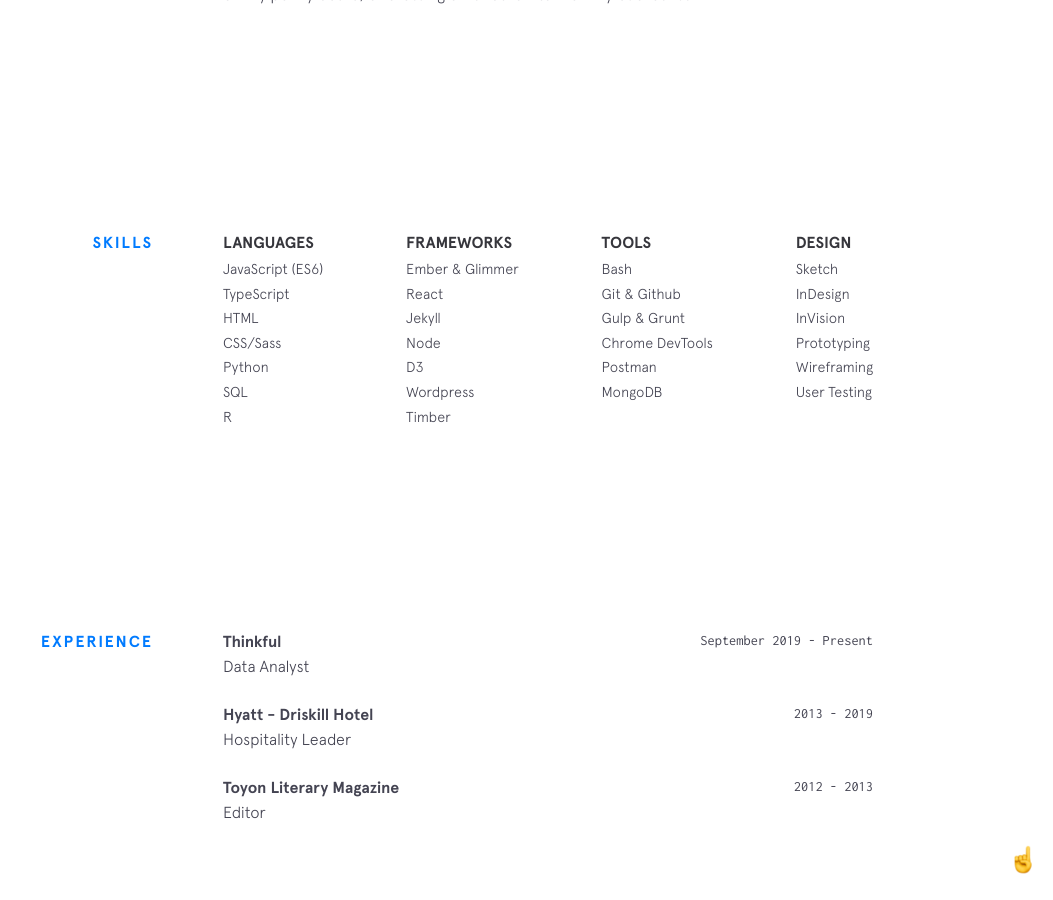
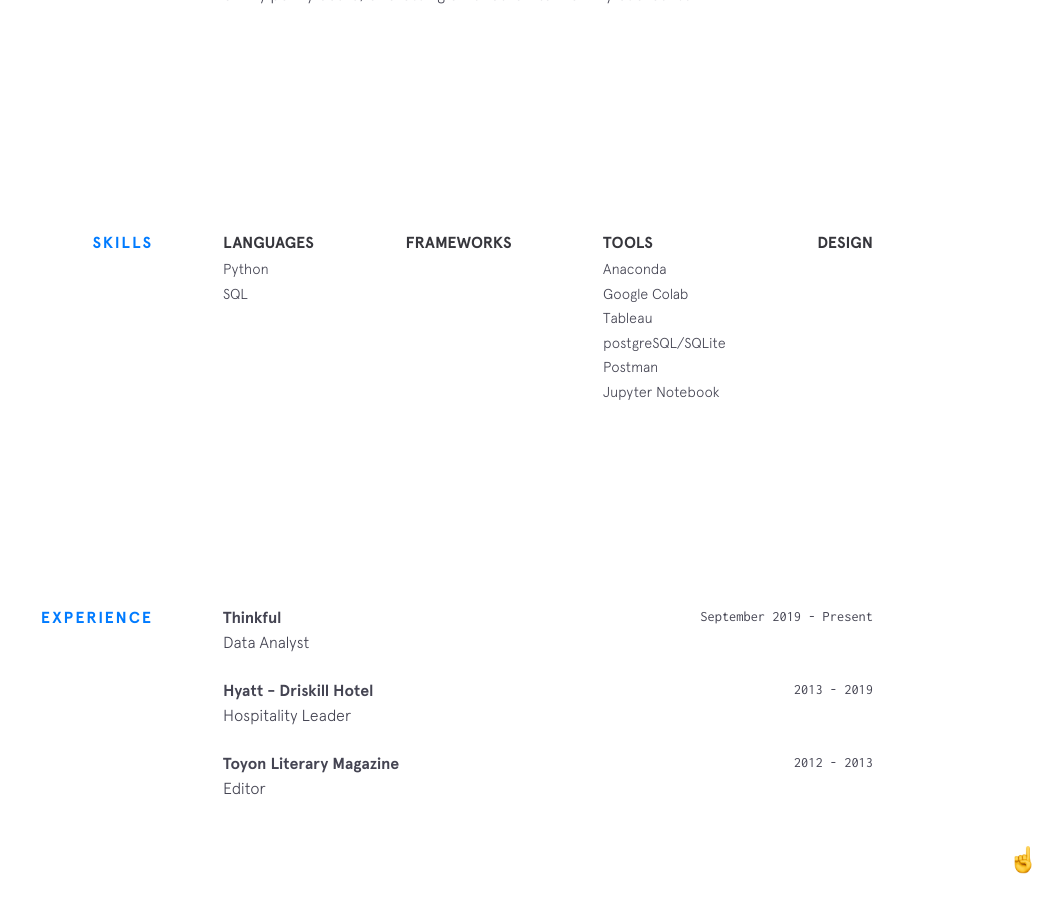
Before and after one commit to bchiang7/bchiang7.github.io, a Jekyll site: the page built from index.html, in a window 1280 px wide and 900 px high, scrolled down 1264 px. Shown: the whole window, without its empty margins (227-1280 px from the left). Built offline with Jekyll 4.4.1, drawn with Linux system fonts in a browser that asks for light colours; nearby versions of some CDN libraries.

Commit message:
Update skills.yml

```diff
--- a/_data/skills.yml
+++ b/_data/skills.yml
@@ -1,33 +1,20 @@
 languages:
-  - item: JavaScript (ES6)
-  - item: TypeScript
-  - item: HTML
-  - item: CSS/Sass
   - item: Python
   - item: SQL
-  - item: R
 
-frameworks:
-  - item: Ember & Glimmer
-  - item: React
-  - item: Jekyll
-  - item: Node
-  - item: D3
-  - item: Wordpress
-  - item: Timber
+
+advanced excel techniques:
+  - item: A/B Testing
+  - item: Data Modeling
+  - item: Dashboard Design
+  - item: Pivot Charts/Tables
+  - item: Statistical Analysis
+
 
 tools:
-  - item: Bash
-  - item: Git & Github
-  - item: Gulp & Grunt
-  - item: Chrome DevTools
+  - item: Anaconda
+  - item: Google Colab
+  - item: Tableau
+  - item: postgreSQL/SQLite
   - item: Postman
-  - item: MongoDB
-
-design:
-  - item: Sketch
-  - item: InDesign
-  - item: InVision
-  - item: Prototyping
-  - item: Wireframing
-  - item: User Testing
+  - item: Jupyter Notebook
```
